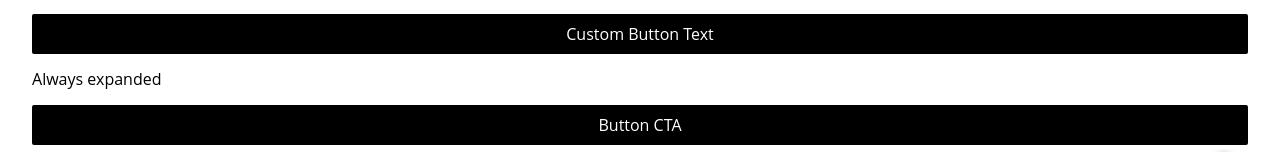
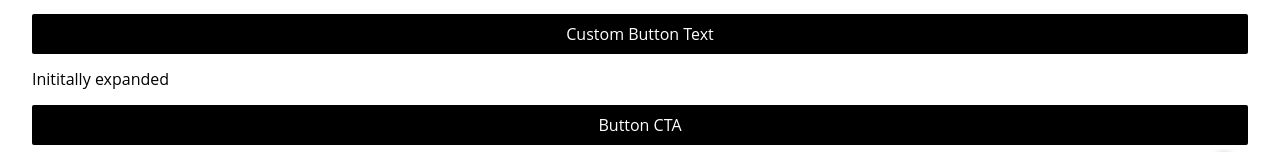
Before and after one commit to evolutionxbox/ReactUITask, a React (Create React App) app: page / in a window 1280 px wide. Shown: the part 520-672 px from the top of the page. Built offline with nearby package versions, Linux system fonts and the light colour scheme.

Commit message:
Corrected title of 'always expanded' tooltip, as it's still affected by the button click

```diff
--- a/src/App.js
+++ b/src/App.js
@@ -81,7 +81,7 @@ const App = () => (
     <Tooltip width={500} buttonText='Button CTA' items={items} />
     <p>Custom button text</p>
     <Tooltip buttonText='Custom Button Text' items={items} />
-    <p>Always expanded</p>
+    <p>Inititally expanded</p>
     <Tooltip buttonText='Button CTA' expanded={true} items={items} />
   </div>
 )
```
